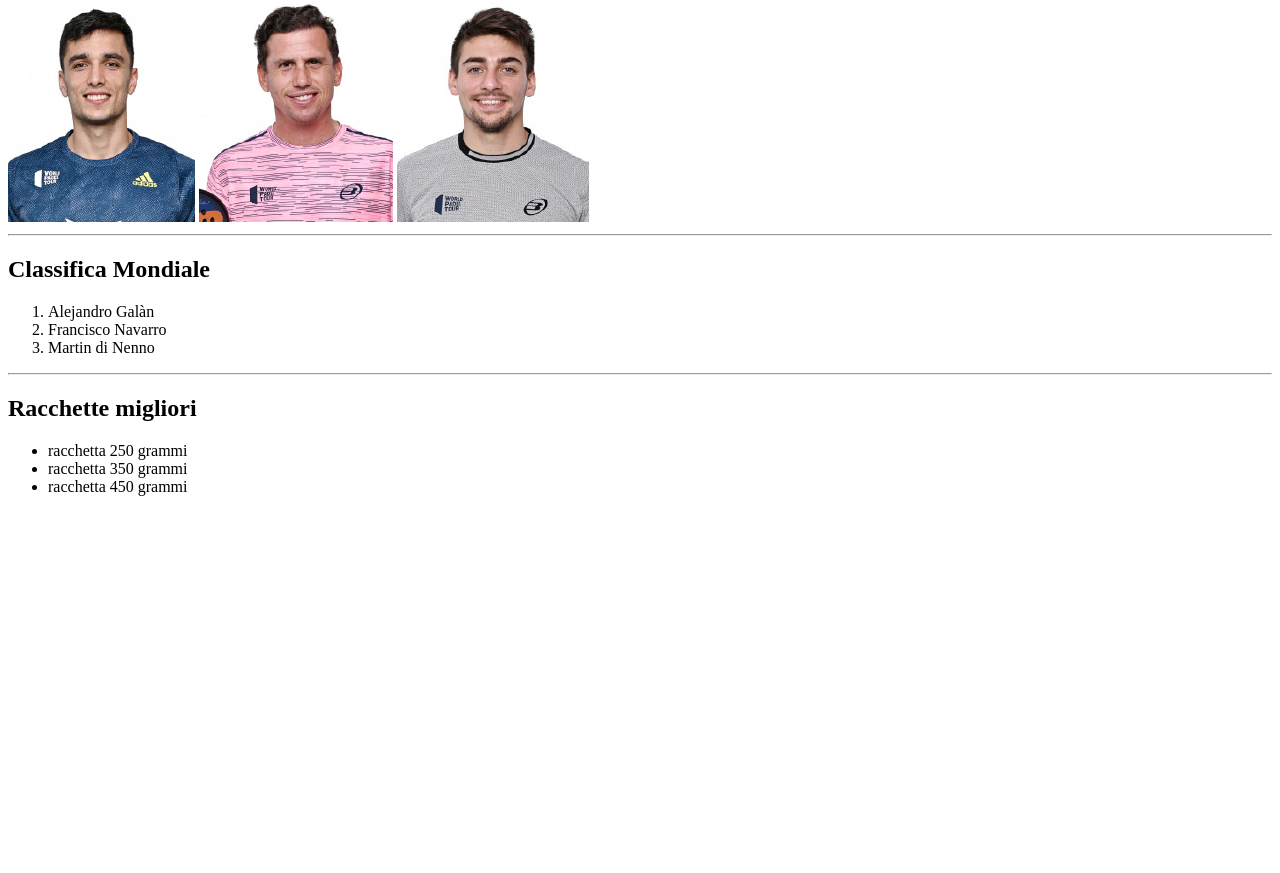
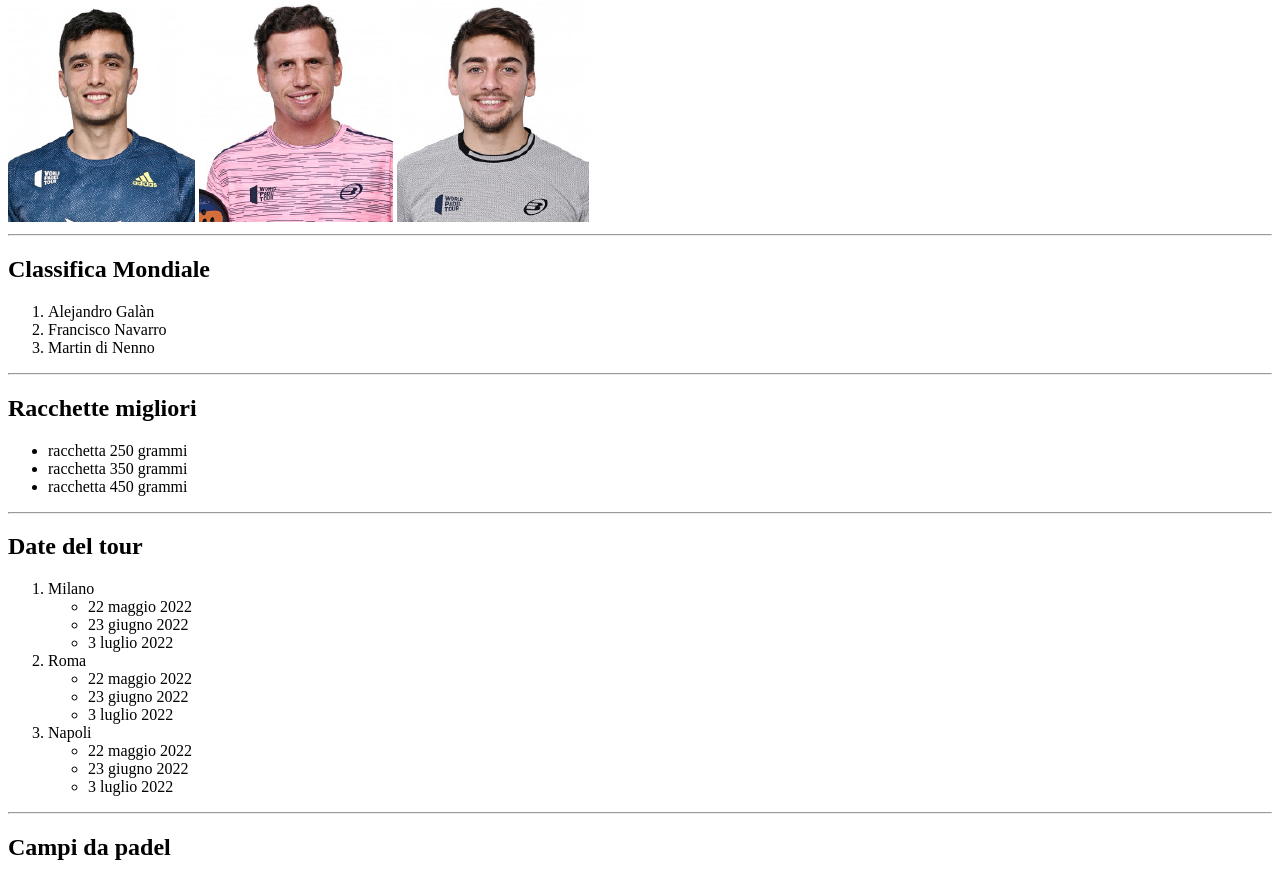
Before and after one commit to Petrus-Olteanu/html-padel, a plain HTML site: page index.html in a window 1280 px wide. Shown: the part 79-952 px from the top of the page. Before the commit the page ends 800 px from the top, so only its background shows below. Drawn offline with Linux system fonts and the light colour scheme.

Commit message:
I added the dates and images of the fields

```diff
--- a/index.html
+++ b/index.html
@@ -36,5 +36,37 @@
             <li>racchetta 350 grammi</li>
             <li>racchetta 450 grammi</li>
         </ul>
+
+        <hr>
+
+        <h2><strong>Date del tour</strong></h2>
+
+        <ol>
+            <li>Milano</li>
+                <ul>
+                    <li>22 maggio 2022</li>
+                    <li>23 giugno 2022</li>
+                    <li>3 luglio 2022</li>
+                </ul>
+            <li>Roma</li>
+                <ul>
+                    <li>22 maggio 2022</li>
+                    <li>23 giugno 2022</li>
+                    <li>3 luglio 2022</li>
+                </ul>
+            <li>Napoli</li>
+                <ul>
+                    <li>22 maggio 2022</li>
+                    <li>23 giugno 2022</li>
+                    <li>3 luglio 2022</li>
+                </ul>
+        </ol>
+
+        <hr>
+
+        <h2><strong>Campi da padel</strong></h2>
+
+        <img src="./img/campo-1.jpg" alt="campo-1 punto jpg">
+        <img src="./img/campo-2.jpg" alt="campo-2 punto jpg">
     </body>
 </html>
```
